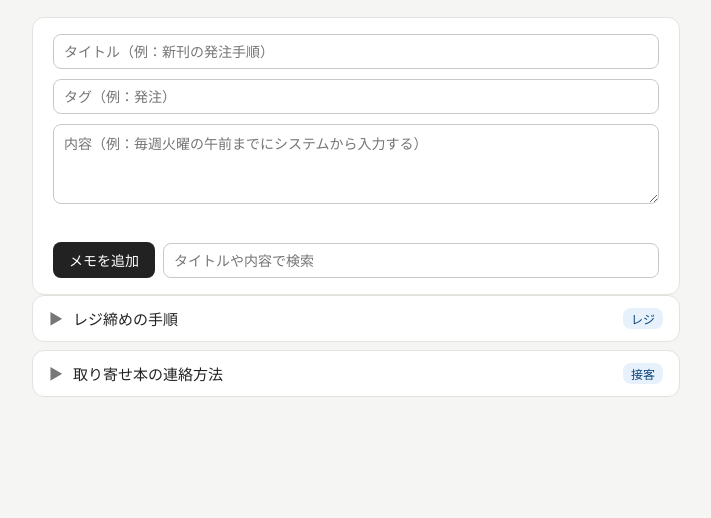
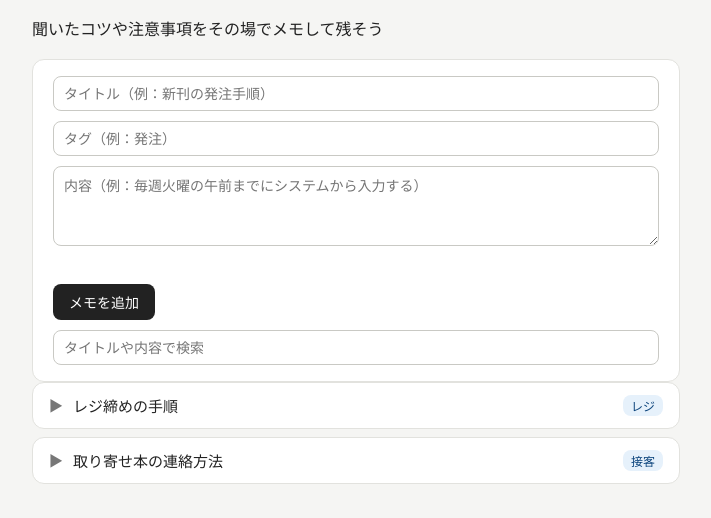
Before and after one commit to 10000000onion-ui/theme1-b-6, a plain HTML site: page index.html in a window 1280 px wide. Shown: the part 62-580 px from the top of the page, without its empty margins (284-995 px from the left). Drawn offline with Linux system fonts and the light colour scheme.

Commit message:
説明文を追加し追加ボタンと検索欄の行を分ける（#11）

```diff
--- a/index.html
+++ b/index.html
@@ -10,18 +10,23 @@
   <main class="container">
     <h1>引き継ぎメモ</h1>
 
-
+    <p>聞いたコツや注意事項をその場でメモして残そう</p>
 
     <section class="form">
       <input id="title" placeholder="タイトル（例：新刊の発注手順）">
       <input id="tag" placeholder="タグ（例：発注）">
       <textarea id="body" placeholder="内容（例：毎週火曜の午前までにシステムから入力する）"></textarea>
       <div id="err" class="err"></div>
+
       <div class="form-row">
         <button id="add" class="btn-primary">メモを追加</button>
+      </div>
+
+      <div class="form-row">
         <input id="search" placeholder="タイトルや内容で検索">
       </div>
     </section>
+
     <div id="list" class="list"></div>
   </main>
 
```
